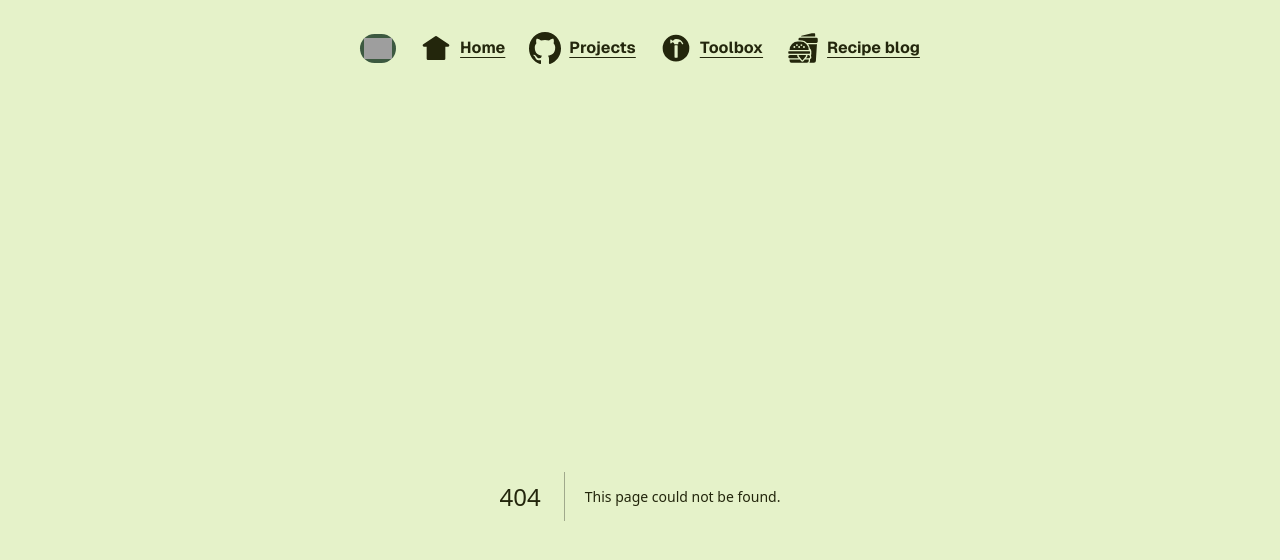
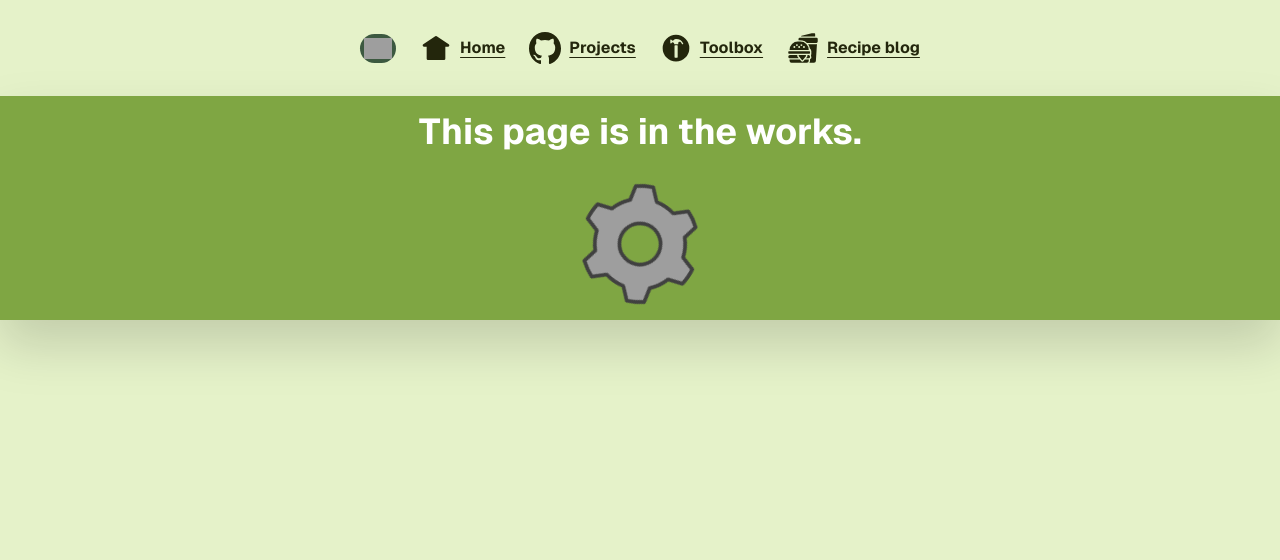
Before and after one commit to huggie1984/portfolio, a Next.js app: page /in-the-works in a window 1280 px wide. Before the commit this address had no page. Shown: the top 560 px of the page. Built offline with nearby package versions, Linux system fonts and the light colour scheme; grey boxes are pictures that could not be loaded.

Commit message:
Portfolio add in the works redirect for pages in progress

```diff
--- /dev/null
+++ b/app/in-the-works/page.tsx
@@ -0,0 +1,28 @@
+export default function Page() {
+  return (
+    <main className="flex flex-col gap-8 items-center sm:items-start">
+      <div className=" bg-bamboo-400 w-full drop-shadow-2xl">
+        <section className="container p-4 flex flex-col items-center gap-8">
+          <h1 className="text-3xl sm:text-4xl font-bold text-white">
+            This page is in the works.
+          </h1>
+          <svg
+            width="120px"
+            height="120px"
+            viewBox="0 0 128 128"
+            className="animate-spin-slow"
+          >
+            <path
+              className="fill-[#9e9e9e]"
+              d="M64,112.2A48.3,48.3,0,0,0,74.76,111l11.78,10.78a61.91,61.91,0,0,0,16.21-9.37L99.3,96.8a48.13,48.13,0,0,0,10.78-18.63l15.22-4.81a62.58,62.58,0,0,0,0-18.71l-15.22-4.81A48.13,48.13,0,0,0,99.3,31.2l3.45-15.59A61.91,61.91,0,0,0,86.54,6.24L74.76,17a48,48,0,0,0-21.52,0L41.46,6.24a61.91,61.91,0,0,0-16.21,9.37L28.7,31.2A48.13,48.13,0,0,0,17.92,49.83L2.7,54.64a62.57,62.57,0,0,0,0,18.71l15.22,4.81A48.13,48.13,0,0,0,28.7,96.8l-3.45,15.59a61.91,61.91,0,0,0,16.21,9.37L53.24,111A48.3,48.3,0,0,0,64,112.2ZM42,64A22,22,0,1,1,64,86,22,22,0,0,1,42,64Z"
+            />
+            <path
+              className="fill-[#404040]"
+              d="M86.54,123.76a2,2,0,0,1-1.35-.52l-11-10.08a50.2,50.2,0,0,1-20.34,0l-11,10.08a2,2,0,0,1-2.08.39A63.83,63.83,0,0,1,24,113.94a2,2,0,0,1-.7-2l3.22-14.57A50.48,50.48,0,0,1,16.33,79.76L2.1,75.26A2,2,0,0,1,.73,73.66a64.57,64.57,0,0,1,0-19.31A2,2,0,0,1,2.1,52.74l14.23-4.5A50.5,50.5,0,0,1,26.52,30.62L23.3,16a2,2,0,0,1,.7-2A63.83,63.83,0,0,1,40.73,4.38a2,2,0,0,1,2.08.39l11,10.08a50.2,50.2,0,0,1,20.34,0l11-10.08a2,2,0,0,1,2.08-.39A63.83,63.83,0,0,1,104,14.06a2,2,0,0,1,.7,2l-3.22,14.57a50.48,50.48,0,0,1,10.19,17.62l14.23,4.5a2,2,0,0,1,1.38,1.61,64.58,64.58,0,0,1,0,19.31,2,2,0,0,1-1.37,1.61l-14.23,4.5a50.49,50.49,0,0,1-10.19,17.62L104.7,112a2,2,0,0,1-.7,2,63.83,63.83,0,0,1-16.73,9.67A2,2,0,0,1,86.54,123.76ZM27.48,111.59A59.83,59.83,0,0,0,41,119.43l10.85-9.93a2,2,0,0,1,1.79-.47,46.26,46.26,0,0,0,20.63,0,2,2,0,0,1,1.8.47L87,119.43a59.83,59.83,0,0,0,13.56-7.84L97.35,97.23a2,2,0,0,1,.49-1.79,46.4,46.4,0,0,0,10.33-17.86,2,2,0,0,1,1.31-1.32l14-4.43a60.56,60.56,0,0,0,0-15.66l-14-4.43a2,2,0,0,1-1.31-1.32A46.4,46.4,0,0,0,97.84,32.56a2,2,0,0,1-.49-1.79l3.17-14.36A59.83,59.83,0,0,0,87,8.57L76.11,18.5a2,2,0,0,1-1.8.47,46.26,46.26,0,0,0-20.63,0,2,2,0,0,1-1.79-.47L41,8.57a59.83,59.83,0,0,0-13.56,7.84l3.17,14.36a2,2,0,0,1-.49,1.79A46.41,46.41,0,0,0,19.84,50.42a2,2,0,0,1-1.31,1.32l-14,4.43a60.56,60.56,0,0,0,0,15.66l14,4.43a2,2,0,0,1,1.31,1.32A46.42,46.42,0,0,0,30.16,95.44a2,2,0,0,1,.49,1.79ZM64,88A24,24,0,1,1,88,64,24,24,0,0,1,64,88ZM64,44A20,20,0,1,0,84,64,20,20,0,0,0,64,44Z"
+            />
+          </svg>
+        </section>
+      </div>
+    </main>
+  );
+}
--- a/app/recipe-blog/page.tsx
+++ b/app/recipe-blog/page.tsx
@@ -1,4 +1,7 @@
+import { redirect } from 'next/navigation';
+
 export default function Page() {
+  redirect('/in-the-works');
   return (
     <main className="flex flex-col gap-8 items-center sm:items-start">
       <div className=" bg-bamboo-400 w-full drop-shadow-2xl">
--- a/app/toolbox/page.tsx
+++ b/app/toolbox/page.tsx
@@ -1,7 +1,9 @@
 import Link from 'next/link';
 import { ReactNode } from 'react';
+import { redirect } from 'next/navigation';
 
 export default function Page() {
+  redirect('/in-the-works');
   return (
     <main className="flex flex-col gap-8 items-center sm:items-start">
       <div className=" bg-bamboo-400 w-full drop-shadow-2xl">
--- /dev/null
+++ b/app/toolbox/react-suspense/page.tsx
@@ -0,0 +1,20 @@
+import { Suspense } from 'react';
+
+// async function fetchData() {
+//   return new Promise((resolve) => {
+//     setTimeout(() => resolve('Data Loaded Successfully!'), 3000);
+//   });
+// }
+
+export default function Page() {
+  return (
+    <Suspense fallback={<div>Loading...</div>}>
+      <DataComponent />
+    </Suspense>
+  );
+}
+
+async function DataComponent() {
+  // const data = await fetchData(); // Wait for data to resolve
+  return <div>data</div>;
+}
--- a/tailwind.config.ts
+++ b/tailwind.config.ts
@@ -16,6 +16,9 @@ const config: Config = {
       roman: 'upper-roman',
     },
     extend: {
+      animation: {
+        'spin-slow': 'spin 5s linear infinite',
+      },
       textShadow: {
         inner: 'inset 2px 2px 4px rgba(0, 0, 0, 0.6)',
       },
```
